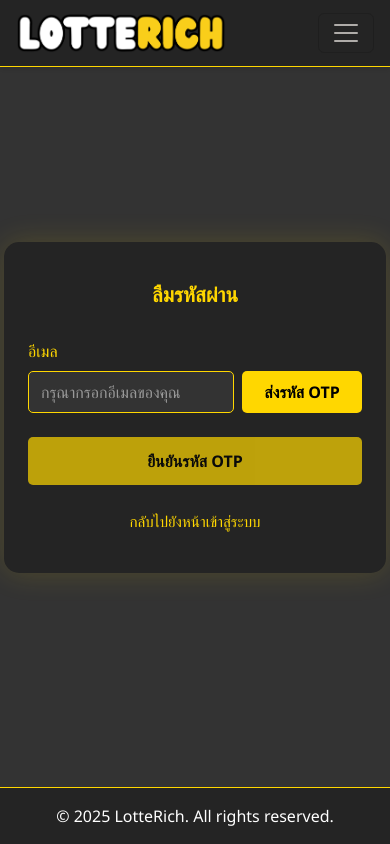
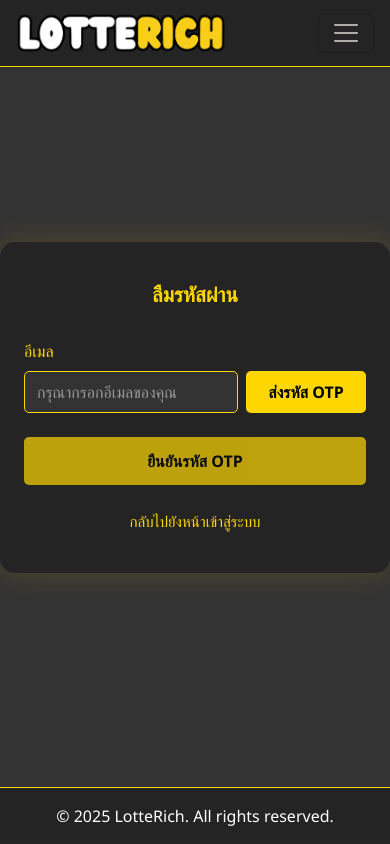
Before and after one commit to Kittipoj-Wannapanupateep/Project_Lotterich, a React (Vite) app: page /forgot-password in a window 390 px wide. Built offline with nearby package versions, Linux system fonts and the light colour scheme.

Commit message:
ปรับแก้ Responsive สำหรับหน้า ForgotPassword

```diff
--- a/src/styles/ForgotPasswordPage.css
+++ b/src/styles/ForgotPasswordPage.css
@@ -171,8 +171,6 @@
 
 @media (max-width: 575.98px) {
   .forgot-container .forgot-card {
-    min-width: 90vw;
-    max-width: 98vw;
     padding: 0.5rem;
   }
   .forgot-container .forgot-form {
```
